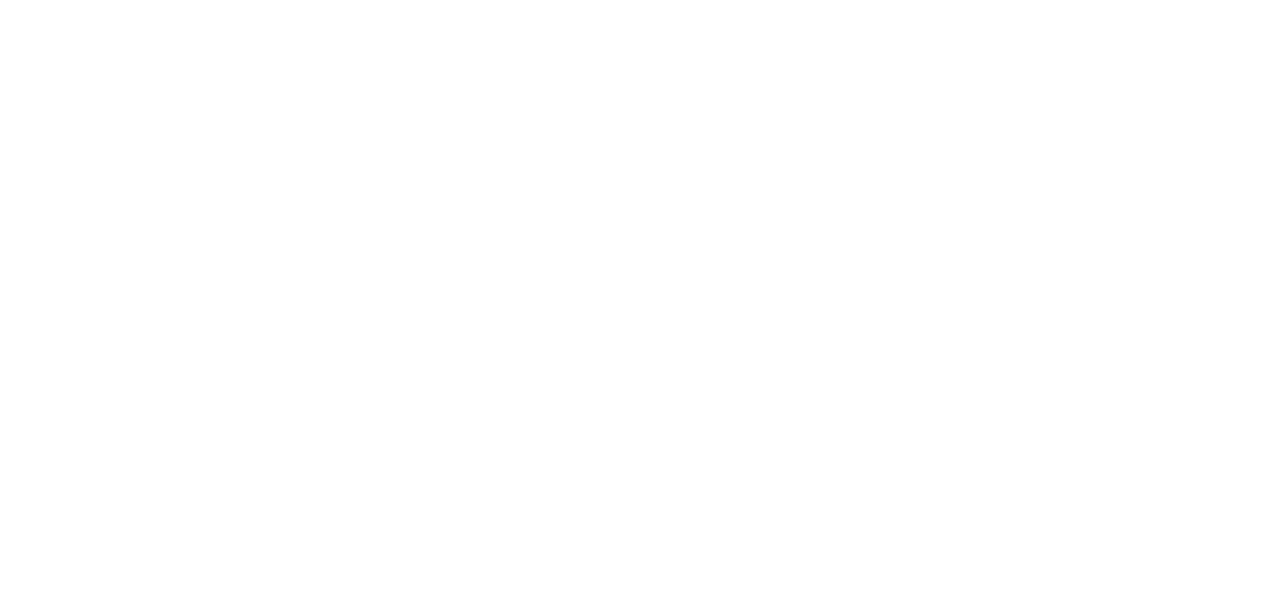
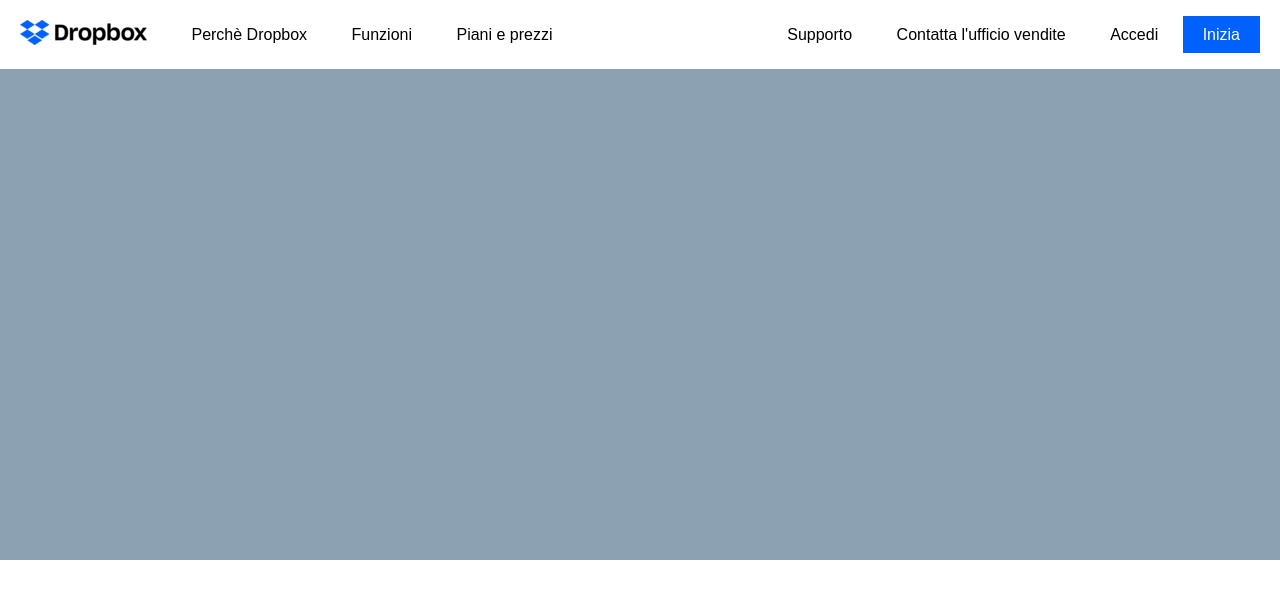
Before and after one commit to IIODERII/htmlcss-dropbox, a plain HTML site: page index.html in a window 1280 px wide. Drawn offline with Linux system fonts and the light colour scheme.

Commit message:
header completed

```diff
--- a/css/style.css
+++ b/css/style.css
@@ -1,6 +1,8 @@
 :root{
     --color-button: #0061ff ;
+    --color-button-hover: #0057e5;
     --color-white: #fff ;
+    --color-white-hover: #f2eee8 ;
     --color-black: #000 ;
     --color-secondary: #b4d0e7 ;
 
@@ -76,3 +78,60 @@ body{
     max-width: 1000px;
     margin: 0 auto;
 }
+
+.btn{
+    padding: 10px 20px;
+    background-color: var(--color-button);
+    color: var(--color-white);
+}
+
+.btn:hover{
+    background-color: var(--color-button-hover);
+}
+
+a{
+    cursor: pointer;
+    text-decoration: none;
+}
+
+/* content */
+
+/* header */
+
+.head-wrapper{
+    position: fixed;
+    top: 0;
+    padding: 20px;
+    background-color: var(--color-white);
+    width: 100%;
+    z-index: 1000;
+}
+
+.logo:hover{
+    background-color: var(--color-white);
+}
+
+.logo{
+    vertical-align: middle;
+    padding-left: 0;
+}
+
+header a {
+    vertical-align: middle;
+    color: var(--color-black);
+    padding: 10px 20px;
+}
+
+header a:hover{
+    background-color: var(--color-white-hover);
+}
+
+/* main */
+
+main{
+    background-color: #8ca2b3;
+    height: 70vh;
+
+}
+
+/* footer */
--- a/index.html
+++ b/index.html
@@ -5,12 +5,29 @@
     <meta name="viewport" content="width=device-width, initial-scale=1.0">
     <link rel="stylesheet" href="https://cdnjs.cloudflare.com/ajax/libs/font-awesome/6.4.2/css/all.min.css" integrity="sha512-z3gLpd7yknf1YoNbCzqRKc4qyor8gaKU1qmn+CShxbuBusANI9QpRohGBreCFkKxLhei6S9CQXFEbbKuqLg0DA==" crossorigin="anonymous" referrerpolicy="no-referrer" />
     <link rel="stylesheet" href="css/style.css">
-    <title>DropBox</title>
+    <title>Dropbox</title>
 </head>
 
 <body>
+    <!-- header -->
     <header>
+        <div class="head-wrapper f-row f-between">
+            <!-- sezione sinistra dell'header -->
+            <div>
+                <a href="#" class="logo"><img src="img/logo-small.png" alt="Logo Dropbox"></a>
+                <a href="#">Perchè Dropbox</a>
+                <a href="#">Funzioni</a>
+                <a href="#">Piani e prezzi</a>
+            </div>
 
+            <!-- sezione destra dell'header -->
+            <div>
+                <a href="#">Supporto</a>
+                <a href="#">Contatta l'ufficio vendite</a>
+                <a href="#">Accedi</a>
+                <a href="#" class="btn">Inizia</a>
+            </div>
+        </div>
     </header>
 
     <main>
```
